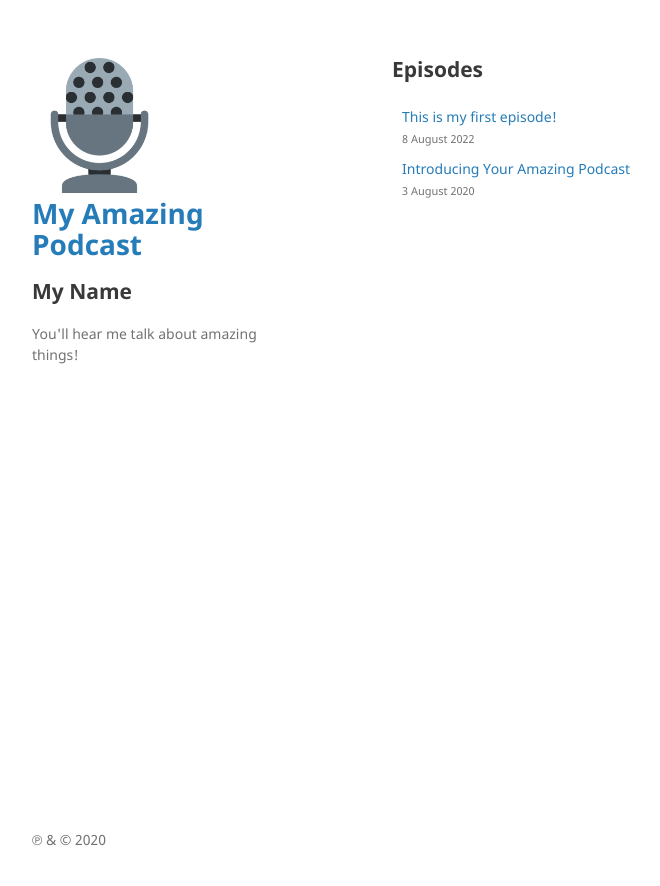
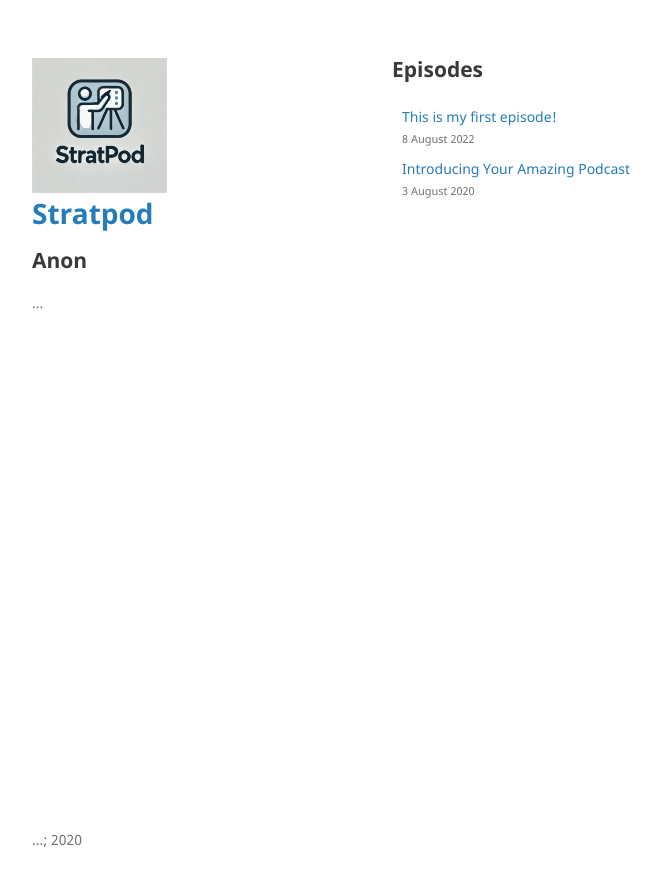
Before and after one commit to kristomi/stratpod, a Jekyll site: the page built from index.md, in a window 1280 px wide. Shown: the top 886 px of the page, without its empty margins (178-838 px from the left). Built offline with Jekyll 4.4.1, drawn with Linux system fonts in a browser that asks for light colours; a file with an impossible date is left out.

```diff
--- a/_config.yml
+++ b/_config.yml
@@ -1,9 +1,9 @@
-title: My Amazing Podcast
-description: You'll hear me talk about amazing things!
-author: My Name
-email: my@email.com
+title: Stratpod
+description: ...
+author: Anon
+email: an@onym.ous
 lang: en-us
-copyright: "&#x2117; &amp; &#xA9; 2020"
+copyright: "...; 2020"
 logo: /assets/img/logo.png
 # baseurl: "" # the subpath of your site, e.g. /blog
 # url: "" # the base hostname & protocol for your site, e.g. http://example.com
```
Also changed, not shown: _posts/2024-09-29-ch0.md (added, +14 -0 lines), assets/img/logo.png, 1 other file.
